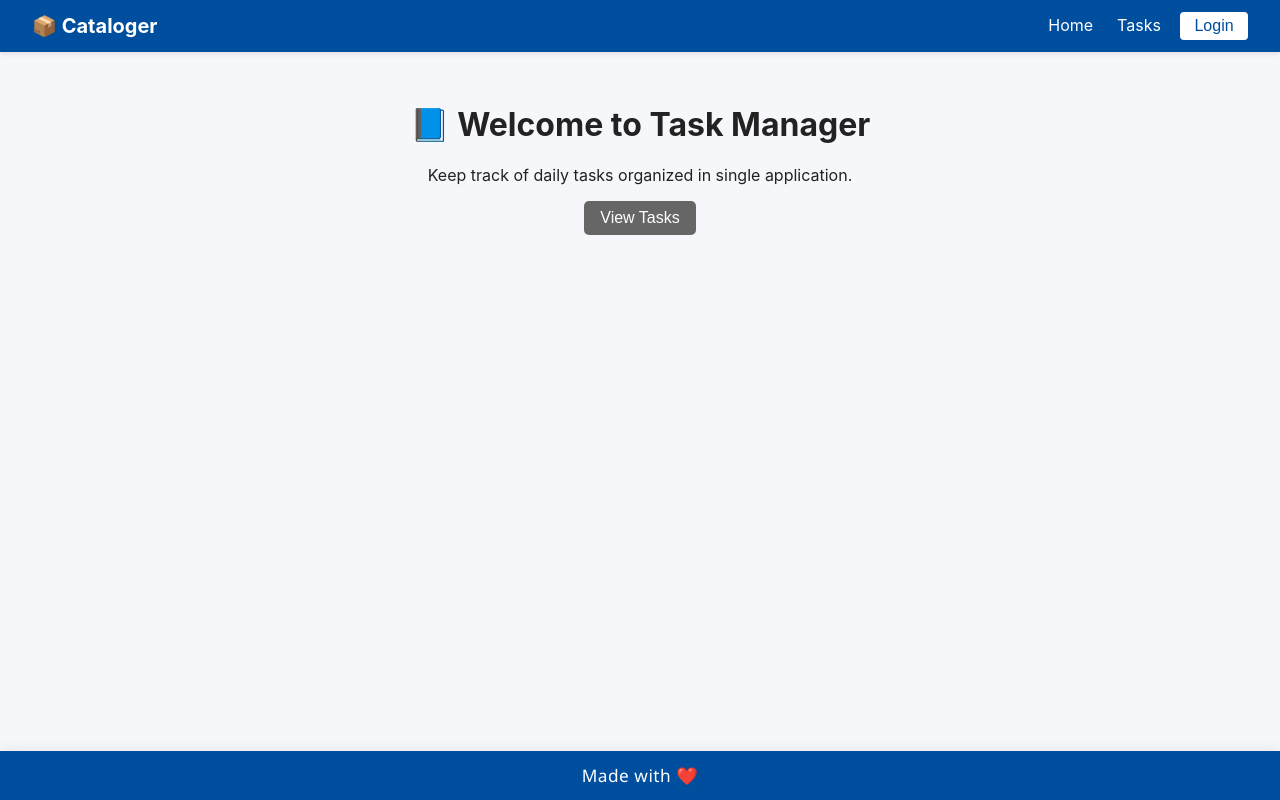
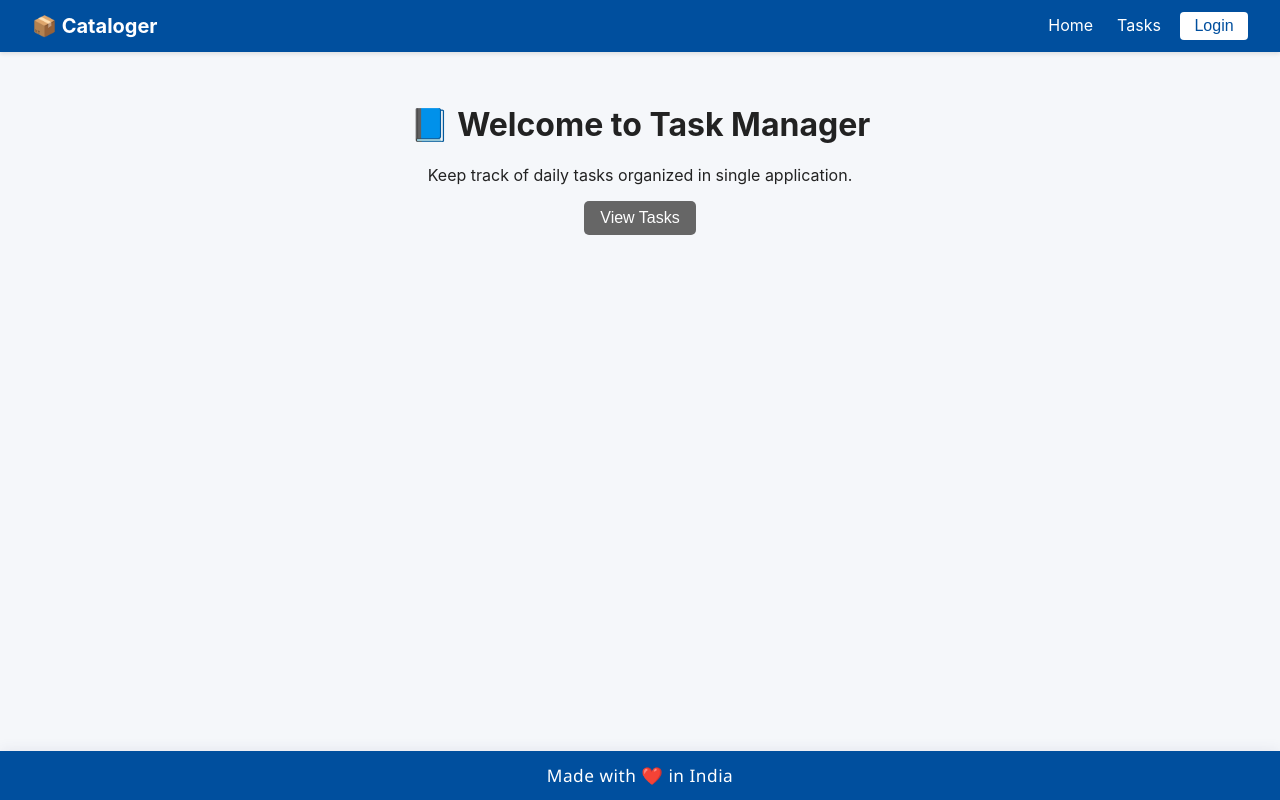
Before and after one commit to Rohit-8/taskManagement-frontend, a React (Create React App) app: page / in a window 1280 px wide. Built offline with nearby package versions, Linux system fonts and the light colour scheme; no server answers.

Commit message:
footer changed

```diff
--- a/src/components/Footer.tsx
+++ b/src/components/Footer.tsx
@@ -4,7 +4,7 @@ import '../styling/Footer.css';
 function Footer() {
   return (
     <footer className="footer-summary">
-      <p>Made with ❤️</p>
+      <p>Made with ❤️ in India</p>
     </footer>
   );
 }
```
